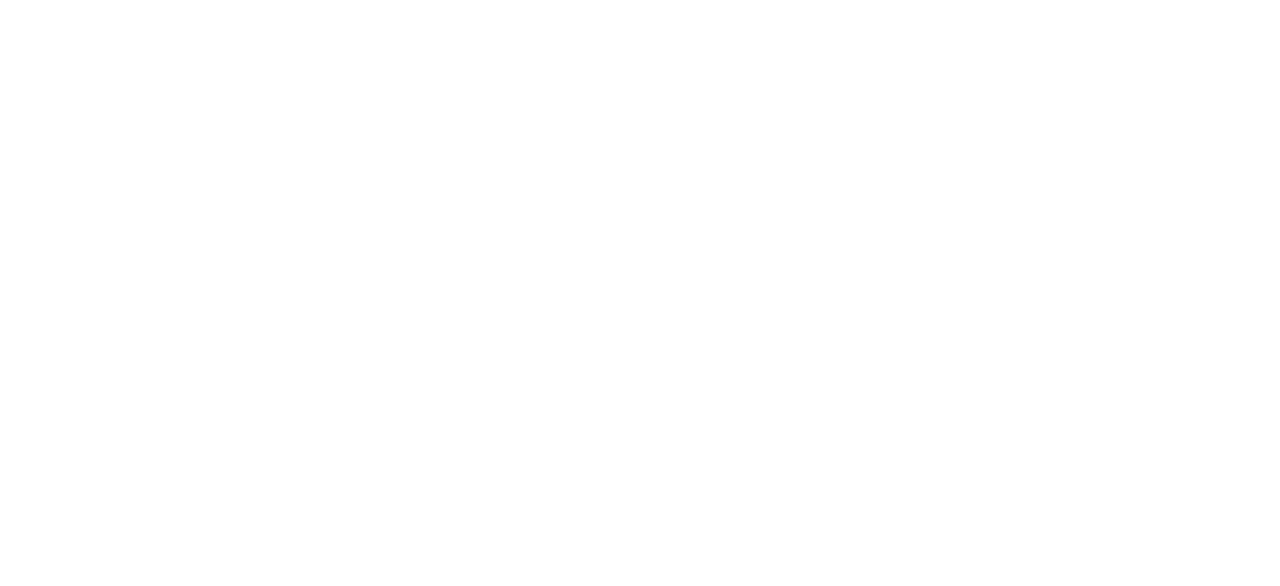
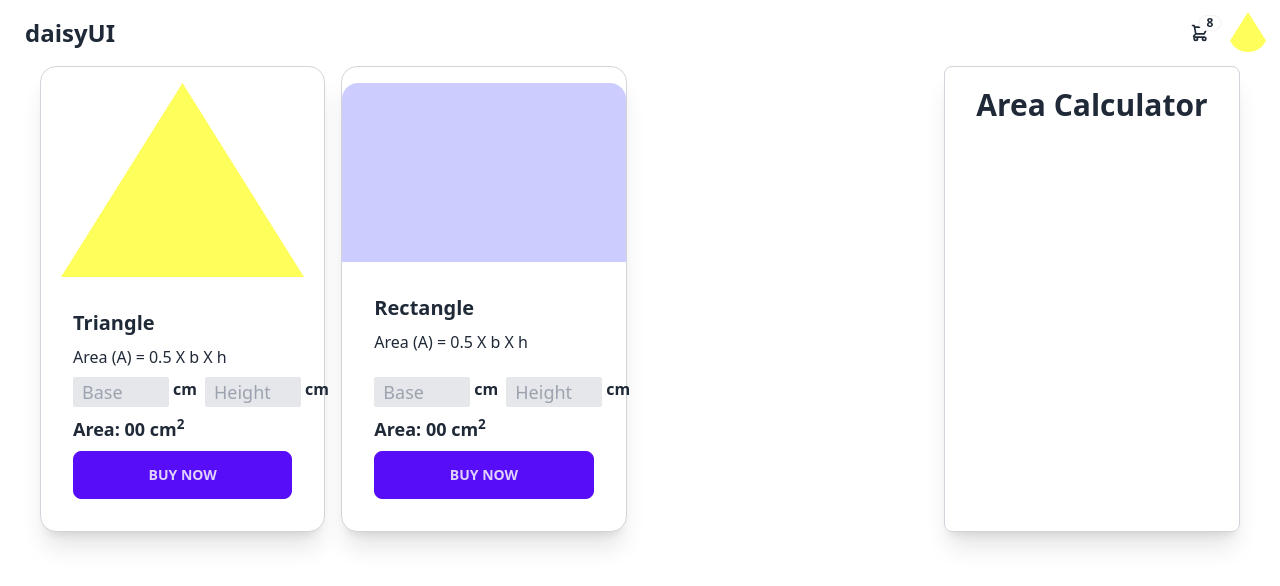
Before and after one commit to rabbani4443/geometry-genius, a plain HTML site: page index.html in a window 1280 px wide. Drawn offline with nearby package versions, Linux system fonts and the light colour scheme.

Commit message:
finished the triangle card

```diff
--- a/index.html
+++ b/index.html
@@ -3,9 +3,124 @@
 <head>
     <meta charset="UTF-8">
     <meta name="viewport" content="width=device-width, initial-scale=1.0">
-    <title>geometry-genius</title>
+    <title>Geometry Genius</title>
+    <link rel="shortcut icon" href="../images/triangle.png" type="image/x-icon">
+    <!-- TailwindCss and DaisyUI Connect -->
+    <link href="https://cdn.jsdelivr.net/npm/daisyui@3.5.1/dist/full.css" rel="stylesheet" type="text/css" />
+    <script src="https://cdn.tailwindcss.com"></script>
+    <style>
+        /* Chrome, Safari, Edge, Opera */
+input::-webkit-outer-spin-button,
+input::-webkit-inner-spin-button {
+  -webkit-appearance: none;
+  margin: 0;
+}
+
+/* Firefox */
+input[type=number] {
+  -moz-appearance: textfield;
+}
+    </style>
 </head>
 <body>
+   <header>
+    <nav>
+        <div class="navbar bg-base-100">
+            <div class="flex-1">
+              <a class="btn btn-ghost normal-case text-2xl">daisyUI</a>
+            </div>
+            <div class="flex-none">
+              <div class="dropdown dropdown-end">
+                <label tabindex="0" class="btn btn-ghost btn-circle">
+                  <div class="indicator">
+                    <svg xmlns="http://www.w3.org/2000/svg" class="h-5 w-5" fill="none" viewBox="0 0 24 24" stroke="currentColor"><path stroke-linecap="round" stroke-linejoin="round" stroke-width="2" d="M3 3h2l.4 2M7 13h10l4-8H5.4M7 13L5.4 5M7 13l-2.293 2.293c-.63.63-.184 1.707.707 1.707H17m0 0a2 2 0 100 4 2 2 0 000-4zm-8 2a2 2 0 11-4 0 2 2 0 014 0z" /></svg>
+                    <span class="badge badge-sm indicator-item">8</span>
+                  </div>
+                </label>
+                <div tabindex="0" class="mt-3 z-[1] card card-compact dropdown-content w-52 bg-base-100 shadow">
+                  <div class="card-body">
+                    <span class="font-bold text-lg">8 Items</span>
+                    <span class="text-info">Subtotal: $999</span>
+                    <div class="card-actions">
+                      <button class="btn btn-primary btn-block">View cart</button>
+                    </div>
+                  </div>
+                </div>
+              </div>
+              <div class="dropdown dropdown-end">
+                <label tabindex="0" class="btn btn-ghost btn-circle avatar">
+                  <div class="w-10 rounded-full">
+                    <img src="../images/triangle.png" />
+                  </div>
+                </label>
+                <ul tabindex="0" class="menu menu-sm dropdown-content mt-3 z-[1] p-2 shadow bg-base-100 rounded-box w-52">
+                  <li>
+                    <a class="justify-between">
+                      Profile
+                      <span class="badge">New</span>
+                    </a>
+                  </li>
+                  <li><a>Settings</a></li>
+                  <li><a>Logout</a></li>
+                </ul>
+              </div>
+            </div>
+          </div>
+    </nav>
+   </header>
+   <main>
+    <section class="flex gap-4 px-10">
+        <div class="w-9/12 grid md:grid-cols-2 lg:grid-cols-3 gap-4">
+           <!--  ==================  01. Triangle Card ================ -->
+           <!--  ==================  01. Triangle Card ================ -->
+            <div class="card bg-base-100 shadow-xl border-gray-300 border hover:bg-red-200 pt-4">
+                <figure><img src="../images/triangle.png" alt="Triangle" /></figure>
+                <div class="card-body">
+                  <h2 class="card-title">Triangle</h2>
+                  <p>Area (A) = 0.5 X b X h</p>
+                  <div class="flex w-full">
+                    <input type="number" name="" id="triangle-base" placeholder="Base" class="border bg-gray-200 text-lg w-24 px-2 rounded-sm">
+                    <span class="pl-1 pr-2 font-semibold">cm</span>
+                    <input type="number" name="" id="triangle-hight" placeholder="Height" class="border bg-gray-200 text-lg w-24 px-2 rounded-sm">
+                    <span class="pl-1 font-semibold">cm</span>
+                  </div>
+                  <h1 class="font-semibold text-lg">Area: <span id="triangle-area">00</span> cm<sup>2</sup></h1>
+                  <div class="card-actions justify-end">
+                    <button  class="btn btn-primary w-full" onclick="calculateTriangleArea()">Buy Now</button>
+                  </div>
+                </div>
+              </div>
 
+           <!--  ==================  02. Rectangle Card ================ -->
+           <!--  ==================  02. Rectangle Card ================ -->
+            <div class="card bg-base-100 shadow-xl border-gray-300 border hover:bg-red-200 pt-4">
+                <figure><img src="../images/rectangle.png" alt="rectangle" /></figure>
+                <div class="card-body">
+                  <h2 class="card-title">Rectangle</h2>
+                  <p>Area (A) = 0.5 X b X h</p>
+                  <div class="flex w-full">
+                    <input type="number" name="" id="rectangle-base" placeholder="Base" class="border bg-gray-200 text-lg w-24 px-2 rounded-sm">
+                    <span class="pl-1 pr-2 font-semibold">cm</span>
+                    <input type="number" name="" id="rectangle-hight" placeholder="Height" class="border bg-gray-200 text-lg w-24 px-2 rounded-sm">
+                    <span class="pl-1 font-semibold">cm</span>
+                  </div>
+                  <h1 class="font-semibold text-lg">Area: <span id="rectangle-area">00</span> cm<sup>2</sup></h1>
+                  <div class="card-actions justify-end">
+                    <button  class="btn btn-primary w-full" onclick="calculateRectangleArea()">Buy Now</button>
+                  </div>
+                </div>
+              </div>
+
+        </div>
+
+        <div id="" class="w-1/4 border border-gray-300 shadow-xl rounded-lg pt-5">
+            <h1  class="text-3xl font-semibold text-center" >Area Calculator</h1>
+            <div id="calculator-entry" class=" px-4">
+            </div>
+        </div>
+    </section>
+   </main>
+
+   <script src="../js/calculator.js"></script>
 </body>
 </html>
--- /dev/null
+++ b/js/calculator.js
@@ -0,0 +1,62 @@
+// ==================  01. Triangle Card ================
+// ==================  01. Triangle Card ================
+function calculateTriangleArea(){
+    const base = getInputField ('triangle-base');
+    const height = getInputField ('triangle-hight');
+    if(isNaN(base) || isNaN(height)){
+        alert('Please insert number');
+        return;
+    }
+
+    const area = 0.5* base * height;
+    const areaTwoDecimal = area.toFixed(2)
+    setElementInnerText('triangle-area',areaTwoDecimal )
+
+    addToCalculationEntry(' Triangle :', areaTwoDecimal);
+
+}
+
+// ==================== 02. Rectangle Card ====================
+// ==================== 02. Rectangle Card ====================
+
+ function calculateRectangleArea(){
+
+ }
+
+
+// Get All Input Field Function
+function getInputField(inputField){
+   const inputFieldId = document.getElementById(inputField);
+   const inputFieldText = inputFieldId.value;
+   const value = parseFloat(inputFieldText);
+   return value;
+}
+
+// Set Result on Area Element Section ( Area: 00 cm2 )
+
+function setElementInnerText(textElementId, areaResult ){
+    const element = document.getElementById(textElementId);
+    element.innerText = areaResult;
+}
+
+// add to calculation entry
+/**
+ * 1. get the element where you want to add the dynamic HTML
+ * 2. create an element you want to add
+ * 3. if needed add some class
+ * 4. set inner HTML. it could be dynamic Template string
+ * 5. append the created element as a child of the parent
+ */
+
+function addToCalculationEntry(areaType, area){
+
+    const calculateArea = document.getElementById('calculator-entry')
+    const p = document.createElement('p');
+
+    const count =calculateArea.childElementCount;
+    p.classList.add('pt-4', 'font-semibold')
+    p.innerHTML = `${count + 1 }. ${areaType} ${area} cm<sup>2</sup> <button class="btn btn-sm btn-success">Convert</button>`;
+
+    calculateArea.appendChild(p);
+
+}
--- /dev/null
+++ b/js/tailwind.config.js
@@ -0,0 +1,8 @@
+/** @type {import('tailwindcss').Config} */
+module.exports = {
+    content: ["./src/**/*.{html,js}"],
+    theme: {
+      extend: {},
+    },
+    plugins: [],
+  }
```
Also changed, not shown: images/ellipse.png (added), images/parallelogram.png (added), images/pentagon.png (added), images/rectangle.png (added), images/rhombus.png (added), images/triangle.png (added), 2 other files.
